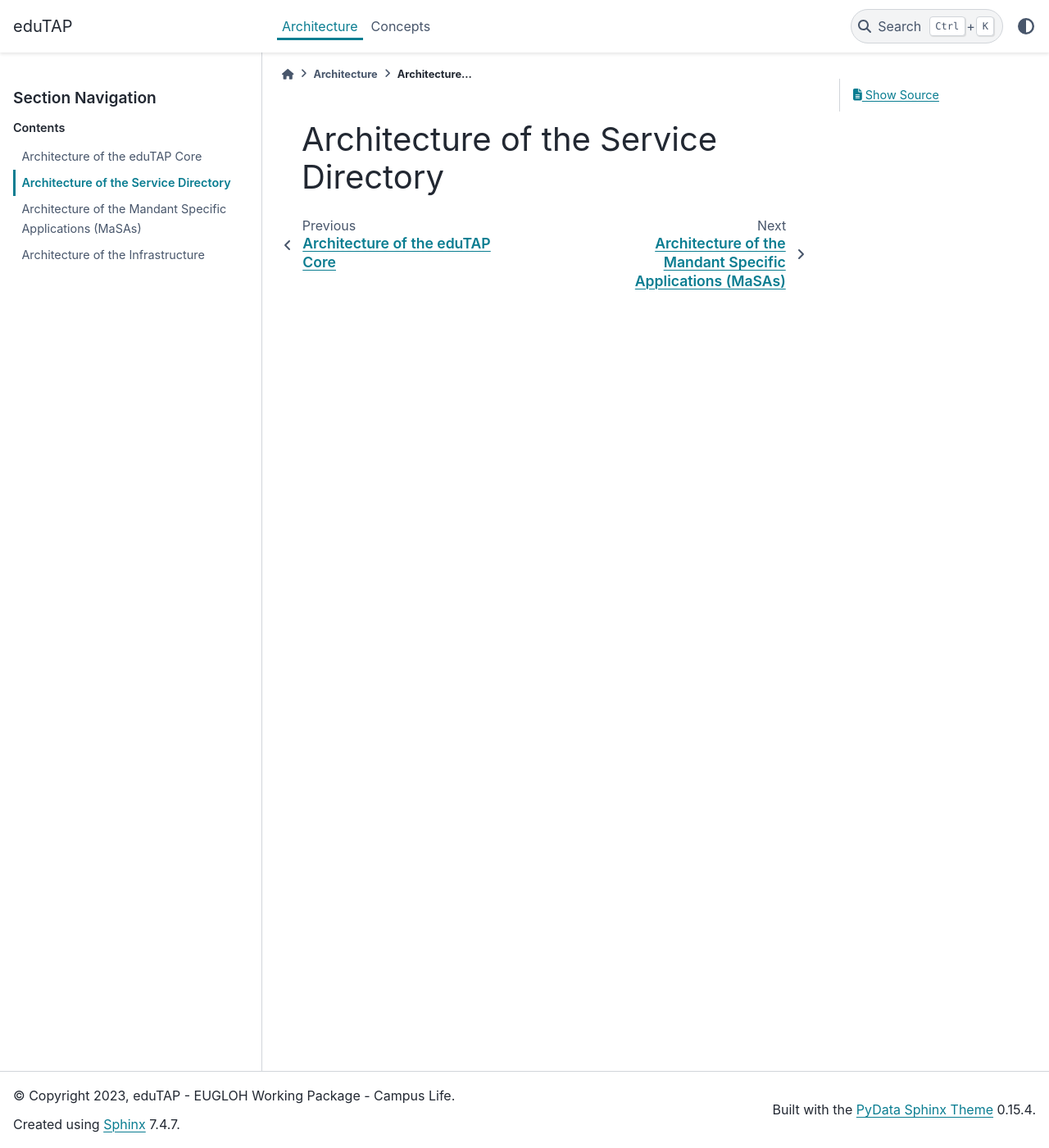
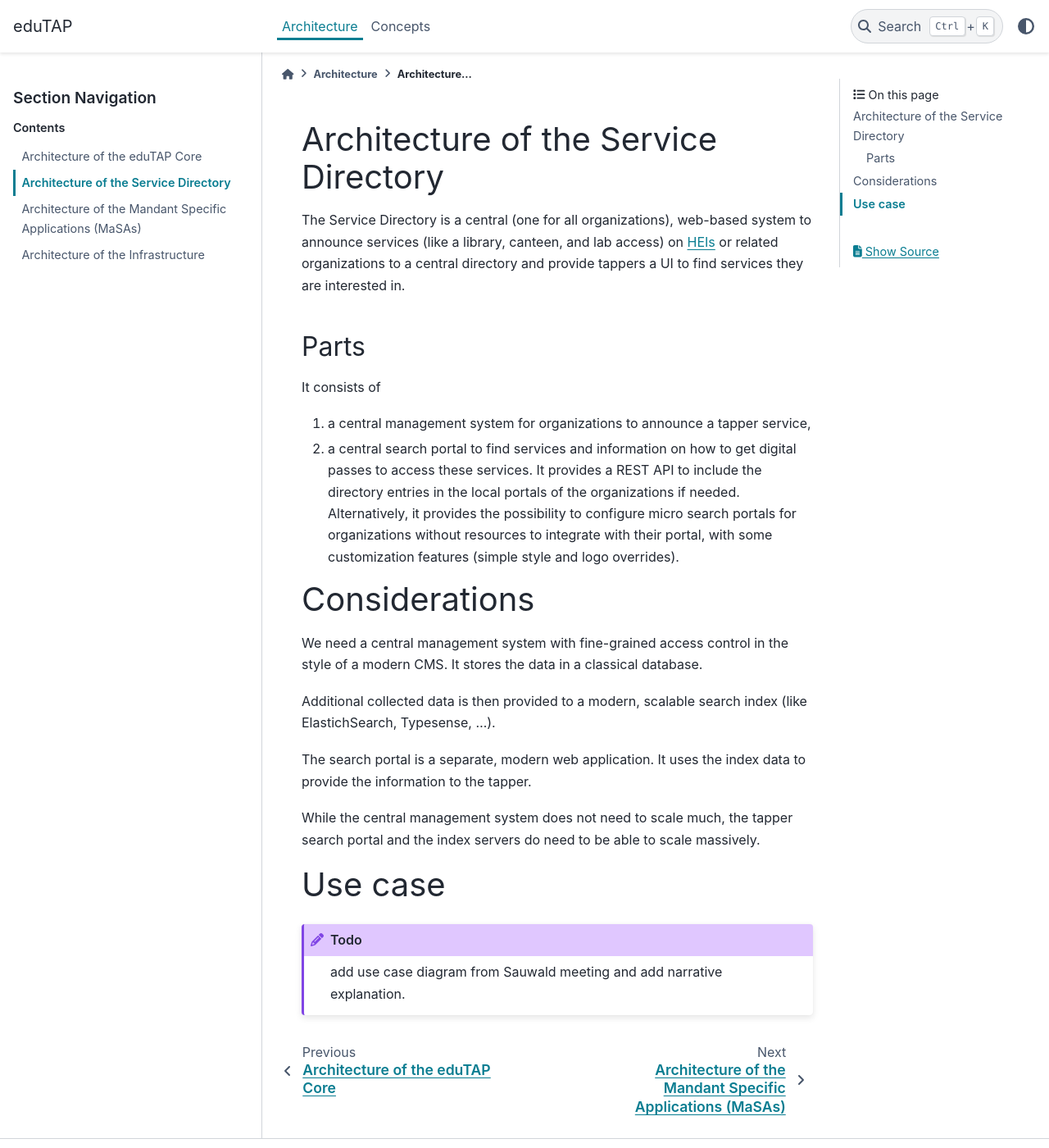
Before and after one commit to edutap-eu/documentation, a Sphinx documentation site: the page built from source/architecture/servicedirectory.md, in a window 1280 px wide and 1400 px high. Shown: the whole window at 82% size. Built offline with Sphinx 7.4.7 and the PyData theme 0.15.4, drawn with Linux system fonts in a browser that asks for light colours.

Commit message:
add basic info for SD

````diff
--- a/source/architecture/servicedirectory.md
+++ b/source/architecture/servicedirectory.md
@@ -1 +1,29 @@
 # Architecture of the Service Directory
+
+The Service Directory is a central (one for all organizations), web-based system to announce services (like a library, canteen, and lab access) on {term}`HEIs<HEI>` or related organizations to a central directory and provide {term}`tappers<tapper>` a UI to find services they are interested in.
+
+## Parts
+
+It consists of
+
+1. a central management system for organizations to announce a tapper {term}`service`,
+1. a central search portal to find services and information on how to get digital passes to access these services.
+   It provides a REST API to include the directory entries in the local portals of the organizations if needed.
+   Alternatively, it provides the possibility to configure micro search portals for organizations without resources to integrate with their portal, with some customization features (simple style and logo overrides).
+
+# Considerations
+
+We need a central management system with fine-grained access control in the style of a modern CMS. It stores the data in a classical database.
+
+Additional collected data is then provided to a modern, scalable search index (like ElastichSearch, Typesense, ...).
+
+The search portal is a separate, modern web application. It uses the index data to provide the information to the tapper.
+
+While the central management system does not need to scale much, the tapper search portal and the index servers do need to be able to scale massively.
+
+# Use case
+
+```{todo}
+
+add use case diagram from Sauwald meeting and add narrative explanation.
+```
````
